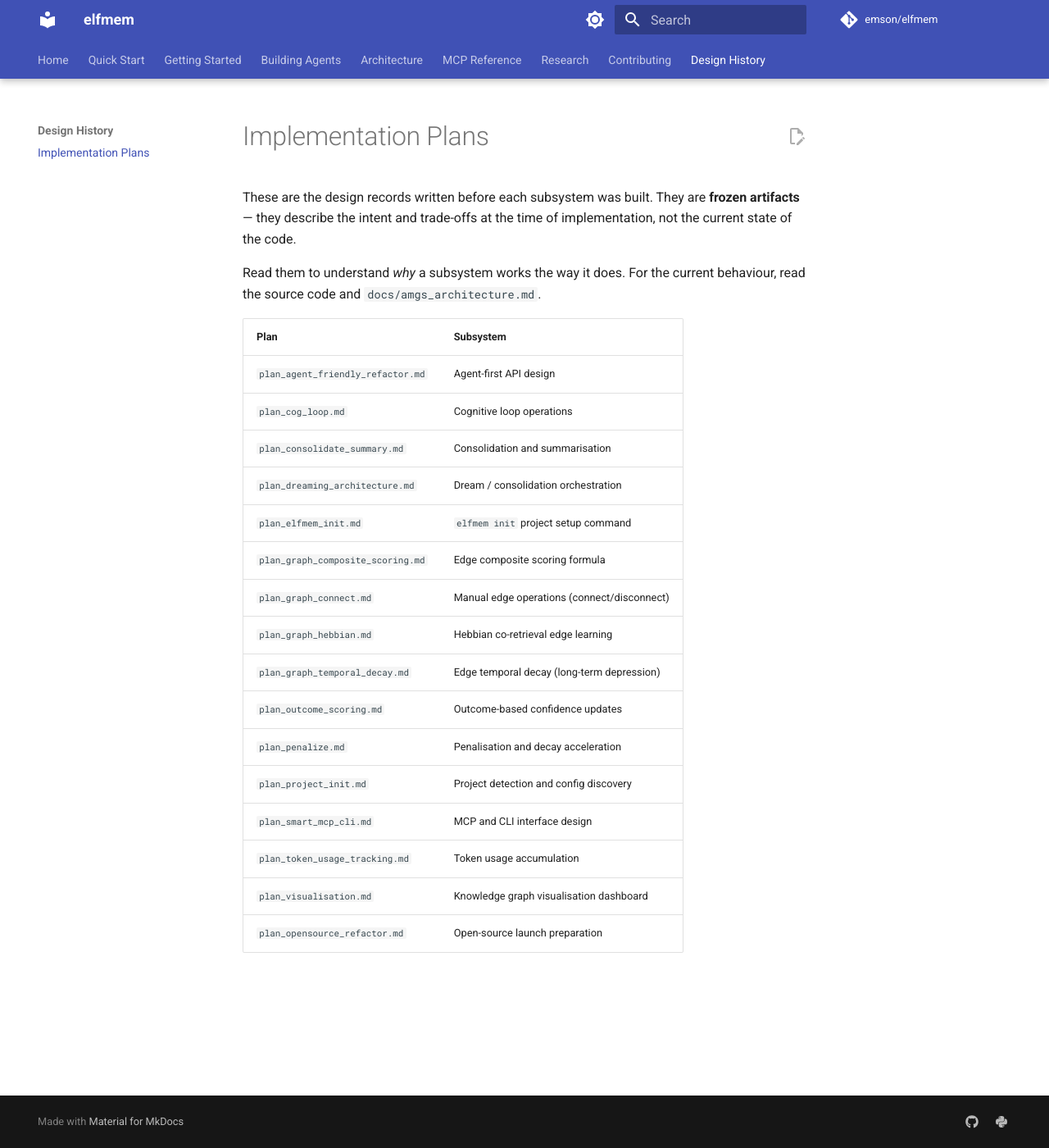
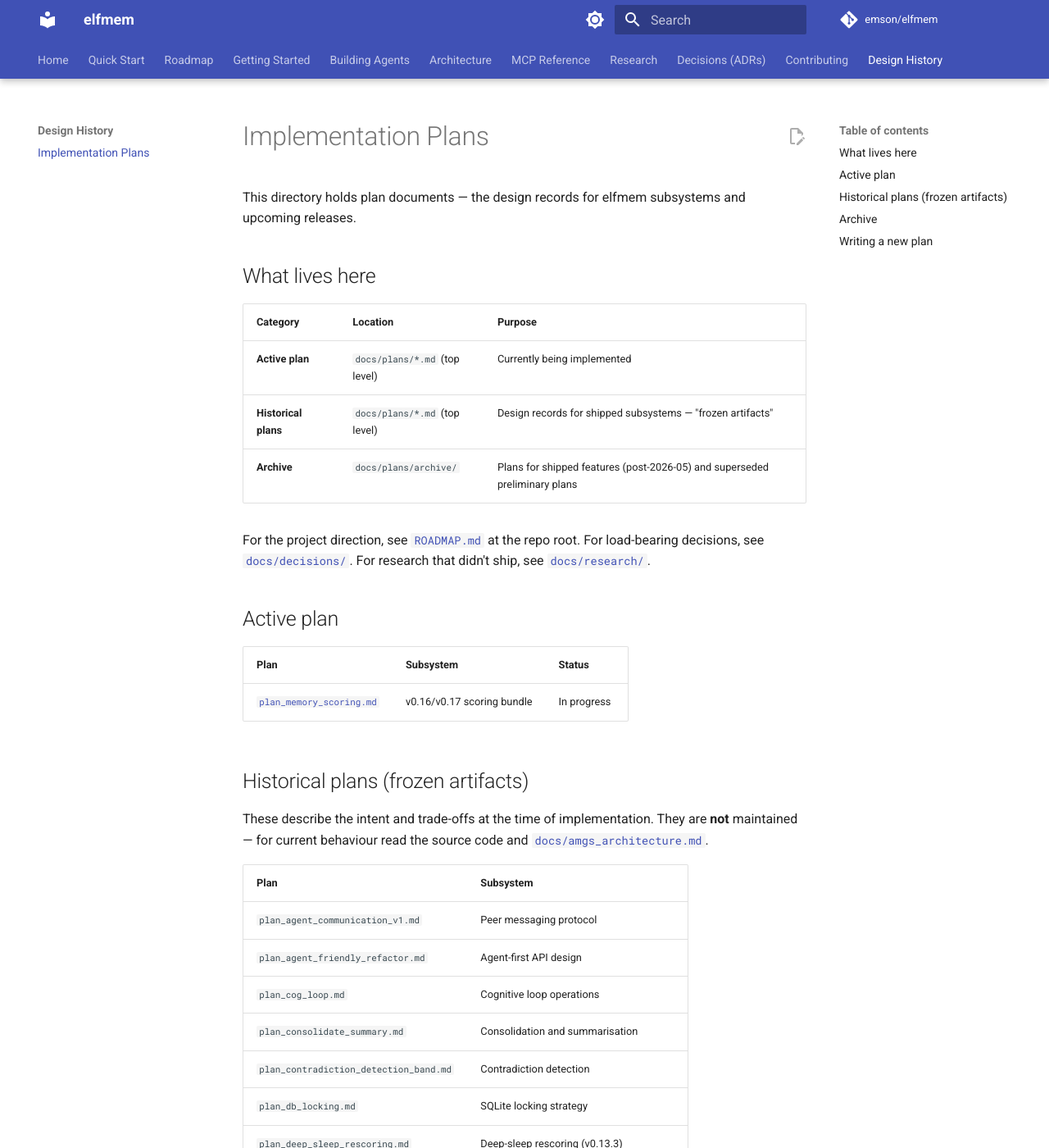
Before and after one commit to emson/elfmem, an MkDocs documentation site: the page built from docs/plans/README.md, in a window 1280 px wide and 1400 px high. Shown: the whole window at 82% size. Built offline with MkDocs 1.6.1 and Material for MkDocs 9.7.7, drawn with Linux system fonts in a browser that asks for light colours; comment, search, counter and statistics services are not loaded; some of the changed text lies outside the part shown.

Commit message:
docs: update plans/README.md + mkdocs.yml nav for new structure
plans/README.md:
- Documents the three-category structure (Active / Historical / Archive)
- Lists current active plan (plan_memory_scoring.md)
- Lists archive entries
- Points to ROADMAP.md and docs/decisions/ for direction/decisions
- Includes 'Writing a new plan' guidance

mkdocs.yml:
- Add Roadmap nav entry (uses snippets to include root ROADMAP.md)
- Configure pymdownx.snippets with base_path including project root
- Add Decisions (ADRs) section with three current ADRs
- Update Research section with new long-term-evolution + scoring
  evaluation entries

docs/roadmap.md:
- Thin stub that snippet-includes the root ROADMAP.md so mkdocs site
  shows the same content GitHub readers see.

```diff
--- a/docs/plans/README.md
+++ b/docs/plans/README.md
@@ -1,27 +1,82 @@
 # Implementation Plans
 
-These are the design records written before each subsystem was built. They are
-**frozen artifacts** — they describe the intent and trade-offs at the time of
-implementation, not the current state of the code.
+This directory holds plan documents — the design records for elfmem subsystems
+and upcoming releases.
 
-Read them to understand *why* a subsystem works the way it does. For the current
-behaviour, read the source code and `docs/amgs_architecture.md`.
+## What lives here
+
+| Category | Location | Purpose |
+|---|---|---|
+| **Active plan** | `docs/plans/*.md` (top level) | Currently being implemented |
+| **Historical plans** | `docs/plans/*.md` (top level) | Design records for shipped subsystems — "frozen artifacts" |
+| **Archive** | `docs/plans/archive/` | Plans for shipped features (post-2026-05) and superseded preliminary plans |
+
+For the project direction, see [`ROADMAP.md`](../../ROADMAP.md) at the repo root.
+For load-bearing decisions, see [`docs/decisions/`](../decisions/README.md).
+For research that didn't ship, see [`docs/research/`](../research/).
+
+## Active plan
+
+| Plan | Subsystem | Status |
+|---|---|---|
+| [`plan_memory_scoring.md`](plan_memory_scoring.md) | v0.16/v0.17 scoring bundle | In progress |
+
+## Historical plans (frozen artifacts)
+
+These describe the intent and trade-offs at the time of implementation. They
+are **not** maintained — for current behaviour read the source code and
+[`docs/amgs_architecture.md`](../amgs_architecture.md).
 
 | Plan | Subsystem |
 |------|-----------|
+| `plan_agent_communication_v1.md` | Peer messaging protocol |
 | `plan_agent_friendly_refactor.md` | Agent-first API design |
 | `plan_cog_loop.md` | Cognitive loop operations |
 | `plan_consolidate_summary.md` | Consolidation and summarisation |
+| `plan_contradiction_detection_band.md` | Contradiction detection |
+| `plan_db_locking.md` | SQLite locking strategy |
+| `plan_deep_sleep_rescoring.md` | Deep-sleep rescoring (v0.13.3) |
 | `plan_dreaming_architecture.md` | Dream / consolidation orchestration |
 | `plan_elfmem_init.md` | `elfmem init` project setup command |
+| `plan_elfmem_optimise.md` | Performance optimisation |
+| `plan_elfmem_reflect.md` | Reflective metadata |
+| `plan_embedding_lock.md` | Embedding model lock (Dmitry's report) |
 | `plan_graph_composite_scoring.md` | Edge composite scoring formula |
-| `plan_graph_connect.md` | Manual edge operations (connect/disconnect) |
+| `plan_graph_connect.md` | Manual edge operations |
 | `plan_graph_hebbian.md` | Hebbian co-retrieval edge learning |
-| `plan_graph_temporal_decay.md` | Edge temporal decay (long-term depression) |
+| `plan_graph_temporal_decay.md` | Edge temporal decay |
+| `plan_logging_strategy.md` | Logging conventions |
+| `plan_mind_block_improvements.md` | Theory-of-Mind block improvements |
+| `plan_opensource_refactor.md` | Open-source launch preparation |
 | `plan_outcome_scoring.md` | Outcome-based confidence updates |
+| `plan_peer_inbox_trigger.md` | Peer inbox processing triggers |
 | `plan_penalize.md` | Penalisation and decay acceleration |
 | `plan_project_init.md` | Project detection and config discovery |
 | `plan_smart_mcp_cli.md` | MCP and CLI interface design |
 | `plan_token_usage_tracking.md` | Token usage accumulation |
 | `plan_visualisation.md` | Knowledge graph visualisation dashboard |
-| `plan_opensource_refactor.md` | Open-source launch preparation |
+
+Plus supporting documents: `hebbian_agent_simulation.md`,
+`learnedmembench_adapter.md`, `locomo_optimisation_plan.md`,
+`simulation_graph_temporal_decay.md`, and the `step_NN_*.md` step-by-step
+build sequence.
+
+## Archive
+
+The `archive/` subdirectory holds plans that have been **explicitly superseded**
+or shipped post-cleanup:
+
+| Archived plan | Reason |
+|---|---|
+| `archive/plan_v0.15.3_centrality_floor.md` | Shipped in v0.15.3 (2026-05-17) |
+| `archive/plan_confidence_architecture.md` | Superseded by `plan_memory_scoring.md` (preliminary design) |
+
+## Writing a new plan
+
+When proposing a new subsystem or release:
+
+1. **Check if it warrants a plan**: small fixes don't. Architectural changes do.
+2. **Use [`ROADMAP.md`](../../ROADMAP.md)** for direction commitments — plans are implementation detail.
+3. **Use [`docs/decisions/`](../decisions/README.md)** for load-bearing reasoning — ADRs are append-only.
+4. **Plan structure**: status, driver, executive summary, scope per version, schema/code changes, tests, migration, risks, decision asks.
+5. **When the plan ships**, move it to `archive/` and update [`ROADMAP.md`](../../ROADMAP.md).
--- a/mkdocs.yml
+++ b/mkdocs.yml
@@ -56,11 +56,13 @@
   - tables
   - toc:
       permalink: true
-  - pymdownx.snippets
+  - pymdownx.snippets:
+      base_path: ["docs", "."]
 
 nav:
   - Home: index.md
   - Quick Start: quickstart.md
+  - Roadmap: roadmap.md
   - Getting Started:
     - Configuration: SETUP_AND_CONFIG.md
     - Claude Code: CLAUDE_CODE_INTEGRATION.md
@@ -82,12 +84,21 @@
     - Tool Documentation: MCP_DOCUMENTATION_INDEX.md
     - elfmem Tool Spec: elfmem_tool.md
   - Research:
+    - Long-term Evolution: research/long_term_evolution/README.md
+    - Scoring Evaluation: research/scoring_proposed_evaluation.md
+    - Memory Scoring Survey: research/memory_scoring_survey.md
+    - Methodology — Longitudinal: research/methodology/longitudinal_evaluation.md
     - Graph Improvements: graph_improvement_research.md
     - Agent Pattern Research: research_agent_patterns.md
     - Visualisation Research: visualisation_research.md
     - Simulation Behaviour: simulation_behaviour_research.md
     - Simulation Guide: design_simulation_guide.md
     - Simulation Quick Reference: design_simulation_quick_ref.md
+  - Decisions (ADRs):
+    - Index: decisions/README.md
+    - 0001 Power-law decay rejected: decisions/0001-power-law-decay-rejected.md
+    - 0002 v0.17 scope: decisions/0002-v017-scope.md
+    - 0003 Defer constitutional evolution: decisions/0003-defer-constitutional-evolution.md
   - Contributing:
     - Code Style: coding_principles.md
     - Testing: testing_principles.md
```
Also changed, not shown: docs/roadmap.md (added, +1 -0 lines).
